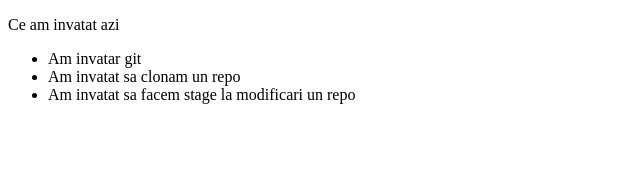
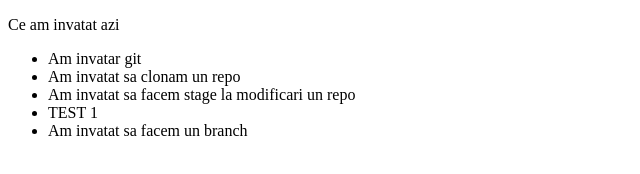
Before and after one commit to Bogdanubv/fe13-practice-git, a plain HTML site: page index.html in a window 1280 px wide. Shown: the whole page, without its empty margins (0-640 px from the left). Drawn offline with Linux system fonts and the light colour scheme.

Commit message:
Am adaugat un li

```diff
--- a/index.html
+++ b/index.html
@@ -13,6 +13,8 @@
             <li>Am invatar git</li>
             <li>Am invatat sa clonam un repo</li>
             <li>Am invatat sa facem stage la modificari un repo</li>
+            <li>TEST 1</li>
+            <li>Am invatat sa facem un  branch</li>
         </ul>
     </section>
 </body>
--- a/style.css
+++ b/style.css
@@ -1,3 +1,4 @@
 body {
     margin: o;
+    border: 1px sold black;;
 }
```
